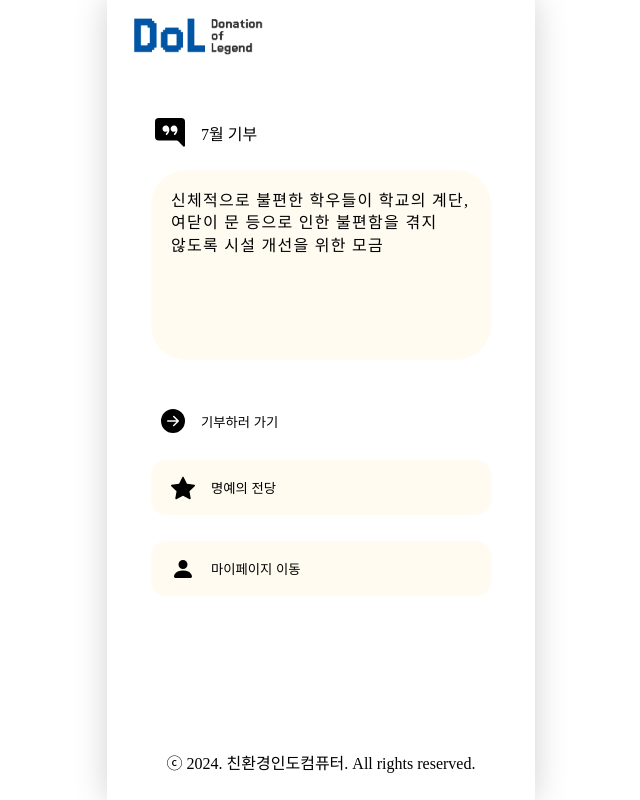
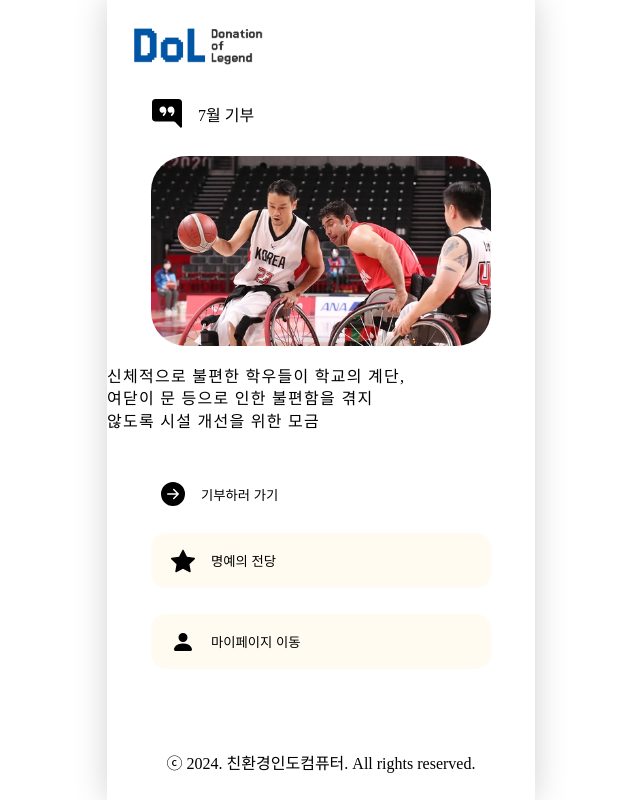
Before and after one commit to 2024-HUFSummer-HACKATHON/EnvIndiaComputer, a React (Create React App) app: page / in a window 1280 px wide. Both pictures are taken after a click on the button "01. 메인 페이지". Shown: the whole page, without its empty margins (319-959 px from the left). Built offline with nearby package versions, Linux system fonts and the light colour scheme.

Commit message:
design: 메인페이지 작업중

```diff
--- a/src/pages/Main.jsx
+++ b/src/pages/Main.jsx
@@ -7,26 +7,23 @@ const Title = styled.div`
   display: flex;
   flex-direction: row;
   align-items: center;
-  margin: 48px 0 22px 48px;
+  margin: 9px 0 27px 45px;
   .icons{
     margin-right: 16px;
     width: 30px;
     height: 30px;
   }
 `
-const DonateDescription = styled.div`
-  display: flex;
-  flex-direction: row;
-  justify-content: center;
-  align-items: center;
-`
 const Box = styled.div`
+  margin: 0 44px;
   width: 340px;
   height: 190px; //나중에 api연동하고나면 height빼기-이미지 크기에 맞게 늘어나게끔하기위해
-  background-color: #FFFBF1;
+
   border-radius: 35px;
   display: flex;
   justify-content: center;
+  background-image: url('/images/Basketball.png');
+  background-size: 340px auto; /* 이미지 너비를 340px로 설정 */
 `
 const Text = styled.div`
   letter-spacing: 0.1vw;
@@ -65,13 +62,13 @@ function Main() {
         <BsChatRightQuoteFill className='icons'/>
           7월 기부
       </Title>
-      <DonateDescription>
-        <Box>
-          <Text>
-            신체적으로 불편한 학우들이 학교의 계단, 여닫이 문 등으로 인한 불편함을 겪지 않도록 시설 개선을 위한 모금
-          </Text>
-        </Box>
-      </DonateDescription>
+
+      <Box>
+
+      </Box>
+      <Text>
+          신체적으로 불편한 학우들이 학교의 계단, 여닫이 문 등으로 인한 불편함을 겪지 않도록 시설 개선을 위한 모금
+        </Text>
       <DonationButton>
         <BsArrowRightCircleFill className='icons'/>
           기부하러 가기
--- a/src/styles/Mobile.js
+++ b/src/styles/Mobile.js
@@ -26,7 +26,7 @@ const Header=styled.div`
     /* justify-content:center; */
     /* justify-content:space-between; */
     height:40px;
-    padding:15px 25px;
+    padding:25px;
 `
 const Logo=styled.img`
     width: 135px;
```
Also changed, not shown: public/images/Basketball.png (added).
